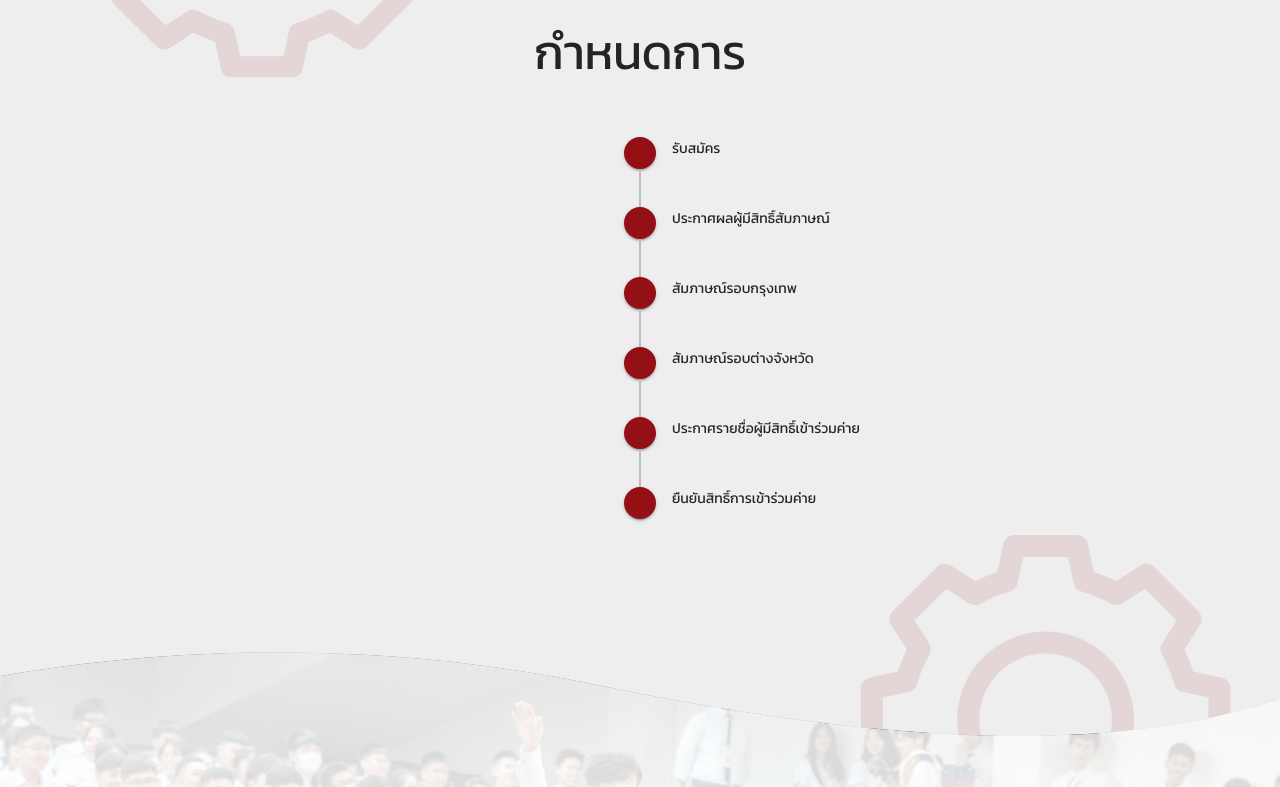
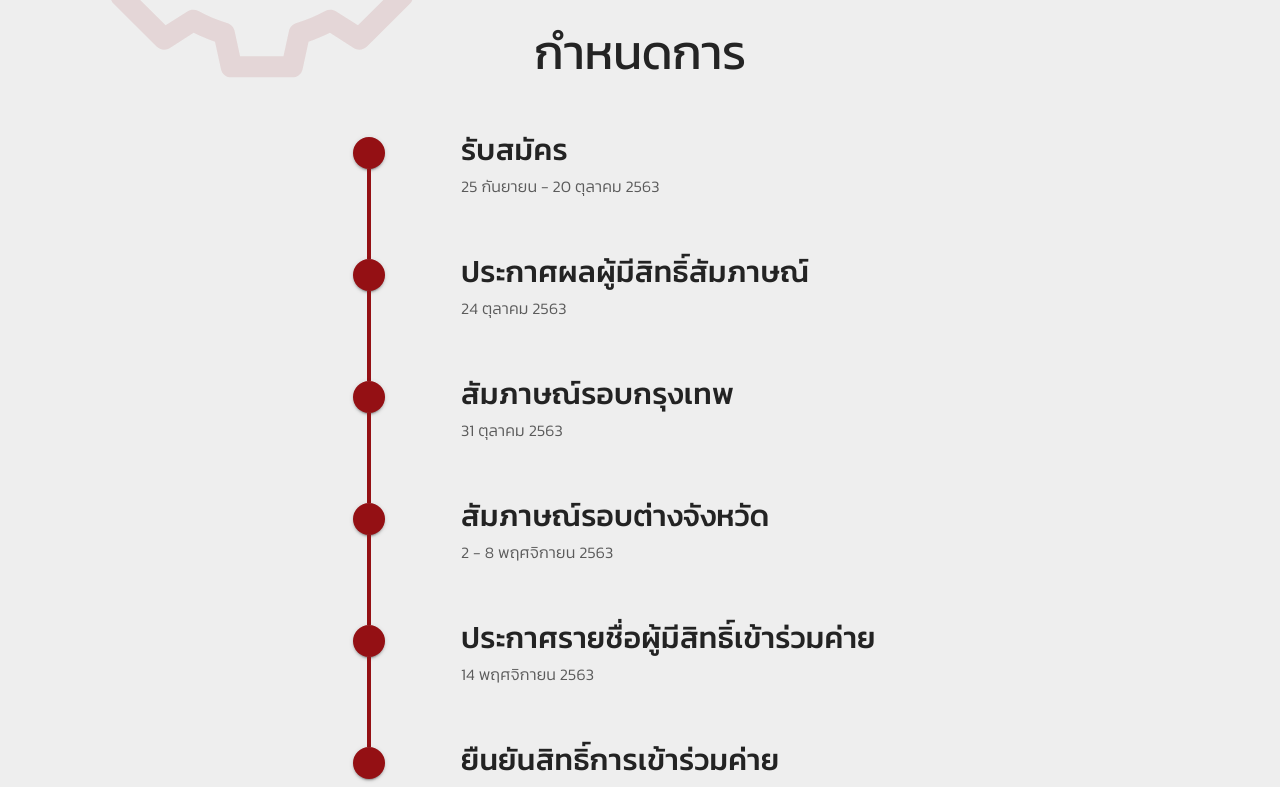
Before and after one commit to esc-chula/larngearcamp-frontend, a React (Create React App) app: page / in a window 1280 px wide. Shown: the part 1860-2647 px from the top of the page. Built offline with nearby package versions, Linux system fonts and the light colour scheme.

Commit message:
💄  styling to match new design

```diff
--- a/src/core/components/timeline.component.tsx
+++ b/src/core/components/timeline.component.tsx
@@ -1,13 +1,37 @@
 import React from "react"
-import { BoxProps } from "@material-ui/core"
+import { BoxProps, Typography } from "@material-ui/core"
 import { makeStyles } from "@material-ui/core/styles"
 import { TimelineModel } from "../constants/timeline.constant"
-import { Timeline, TimelineConnector, TimelineContent, TimelineDot, TimelineItem, TimelineSeparator } from "@material-ui/lab"
+import { Timeline, TimelineConnector, TimelineContent, TimelineDot, TimelineItem, TimelineSeparator, TimelineOppositeContent } from "@material-ui/lab"
 
 const useStyle = makeStyles(theme => ({
+  timeline: {
+    display: "flex",
+    flexDirection: "column",
+    justifyContent: "center",
+    alignItems: "center"
+  },
   timelineContent: {
+    display: "flex",
+    flexDirection: "column",
+    position: "relative",
+    top: "-10px",
     textAlign: "left",
     paddingTop: "0"
+  },
+  eventTitle: {
+    fontSize: "30px",
+    width: "450px",
+    fontWeight: 500,
+    color: theme.palette.secondary.dark
+  },
+  durationTitle: {
+    ...theme.typography.subtitle1,
+    fontWeight: 300,
+    color: theme.palette.secondary.light
+  },
+  timelineSeparator: {
+    marginRight: "60px"
   },
   timelineDot: {
     margin: "0",
@@ -15,6 +39,14 @@ const useStyle = makeStyles(theme => ({
     aspectRatio: "1",
     padding: "0",
     backgroundColor: theme.palette.primary.main
+  },
+  timelineConnector: {
+    width: "4px",
+    height: "90px",
+    backgroundColor: theme.palette.primary.main
+  },
+  timelineOppositeContent: {
+    display: "none"
   }
 }))
 
@@ -30,15 +62,19 @@ export const TimelineDisplay: React.FC<TimelineProps> = props => {
   const classes = useStyle()
 
   return (
-    <Timeline>
+    <Timeline className={classes.timeline}>
       {label.map(({ duration, title }, index) => {
         return (
           <TimelineItem>
-            <TimelineSeparator>
+            <TimelineOppositeContent className={classes.timelineOppositeContent} />
+            <TimelineSeparator className={classes.timelineSeparator}>
               <TimelineDot className={classes.timelineDot} />
-              {index < label.length - 1 && <TimelineConnector />}
+              {index < label.length - 1 && <TimelineConnector className={classes.timelineConnector} />}
             </TimelineSeparator>
-            <TimelineContent className={classes.timelineContent}>{title}</TimelineContent>
+            <TimelineContent className={classes.timelineContent}>
+              <Typography className={classes.eventTitle}>{title}</Typography>
+              <Typography className={classes.durationTitle}>{duration}</Typography>
+            </TimelineContent>
           </TimelineItem>
         )
       })}
```
